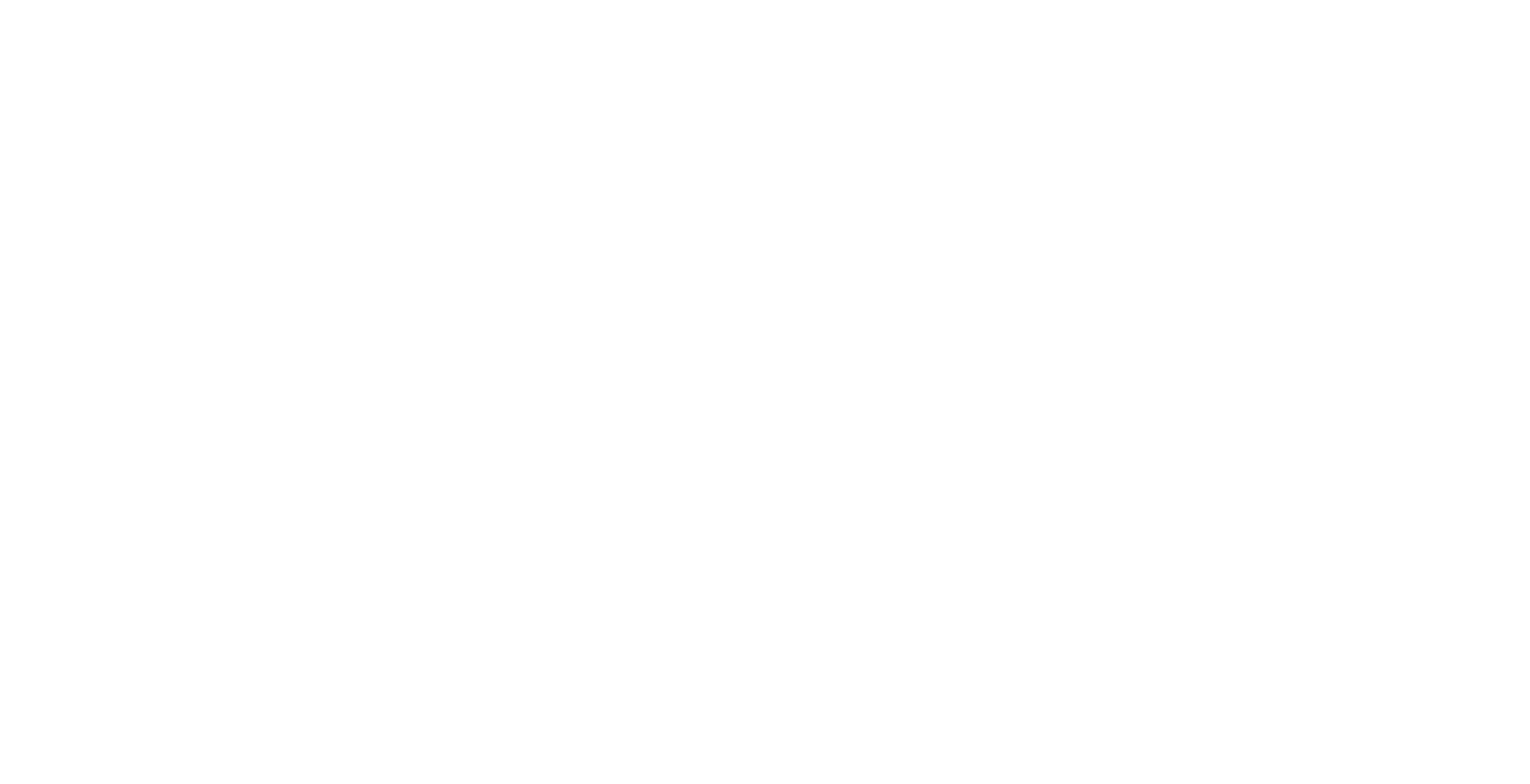
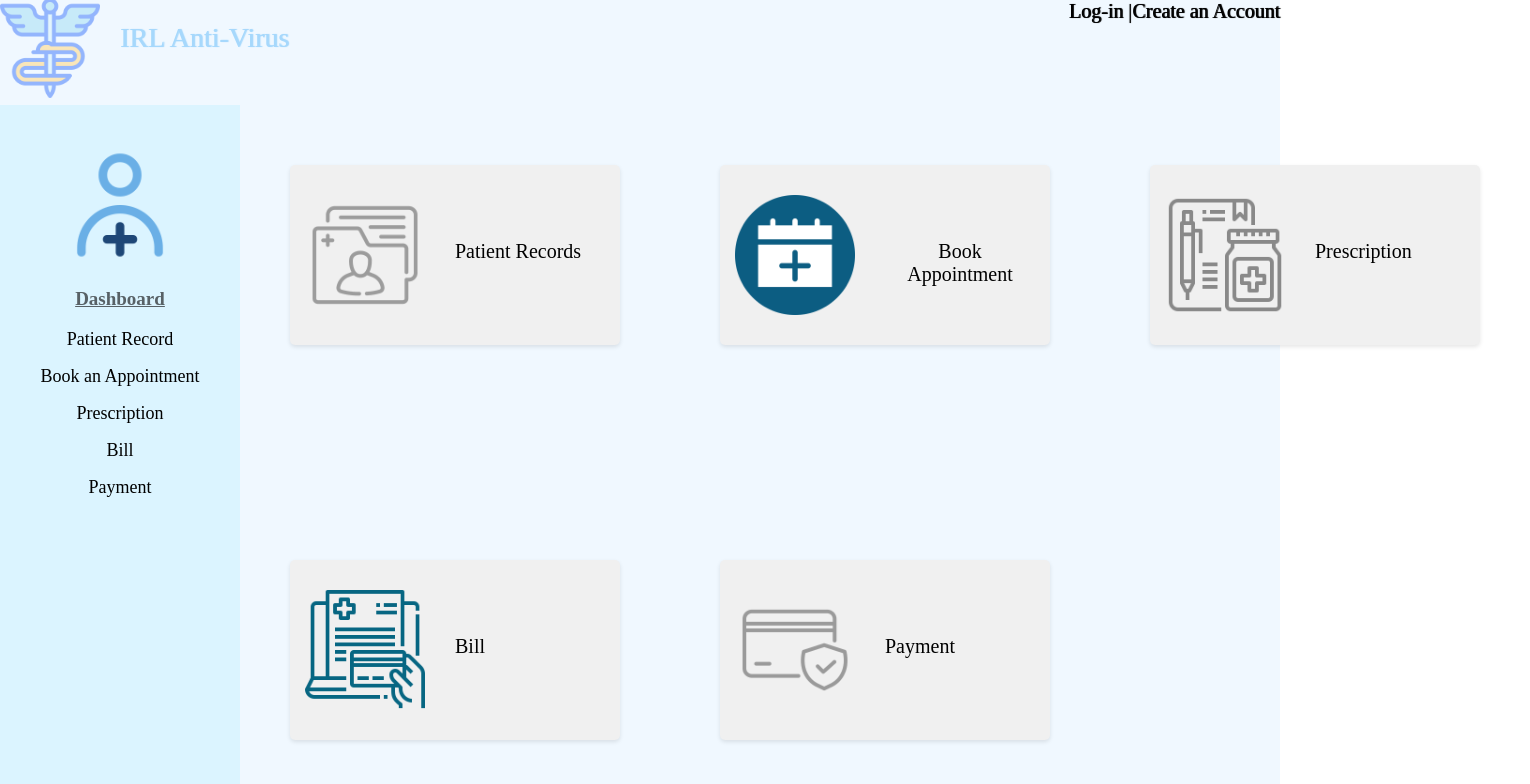
Before and after one commit to Zion2-6/Anti-Virus, a React (Create React App) app in the folder client/: page /dashboard-patient in a window 1280 px wide. Before the commit this address had no page. Shown: the top 784 px of the page, 1530 px wide, since content can reach past the window. Built offline with nearby package versions, Linux system fonts and the light colour scheme.

Commit message:
Patient Dashboard initial

```diff
--- a/client/src/App.js
+++ b/client/src/App.js
@@ -19,6 +19,8 @@
 import Patient_Record_View_R from "./components/Patient_Record_View_R";
 import Booking_View_D from "./components/Booking_View_D";
 import Booking_View_R from "./components/Booking_View_R";
+import Dashboard_P from './components/Dashboard_P';
+
 function App() {
   return (
     <div className="App">
@@ -42,6 +44,8 @@
         <Route path= "/dashboard-receptionist/patient-records/" element={<Patient_Record_View_R/>}/>
         <Route path= "/dashboard-doctor/appointments/" element={<Booking_View_D/>}/>
         <Route path= "/dashboard-receptionist/appointments/" element={<Booking_View_R/>}/>
+        <Route path= "/dashboard-patient" element={<Dashboard_P/>}/>
+
 
       </Routes>
     </div>
--- /dev/null
+++ b/client/src/components/Dashboard_P.jsx
@@ -0,0 +1,73 @@
+import React from "react";
+import { Link } from "react-router-dom";
+import caduceus from './pictures/caduceus.png';
+import patient_icon from './pictures/patient.png';
+import record_icon from './pictures/folder.png';
+import prescription_icon from './pictures/prescription.png';
+import bookapp_icon from './pictures/calendar.png';
+import bill_icon from './pictures/payment.png';
+import payment_icon from './pictures/payment-protection.png';
+import './Home.css'; // Make sure to import the updated CSS file
+import './Book_Appointment.css';
+
+const Dashboard_P = () => {
+    return (
+        <div className="home">
+            <div className="header">
+                <div className="left-section">
+                    <img className="symbol" src={caduceus} alt="Caduceus" />
+                    <a href="/"><span className="website-name">IRL Anti-Virus</span></a>
+                </div>
+                <div className="right-section">
+                    <Link className="shadowing" to="/login">Log-in</Link><span className="stick-shadow"> |</span>
+                    <Link className="shadowing" to="/signup">Create an Account</Link>
+                </div>
+            </div>
+            <div className="parent-container">
+                <div className="dashboard-container">
+                    <img className="dashboard-icon" src={patient_icon} alt="Dashboard Icon" />
+                    <p className="dashboard-header">Dashboard</p>
+                    <p><Link className="dashboard-link" to="/dashboard-patient/patient-record">Patient Record</Link></p>
+                    <p><Link className="dashboard-link" to="/dashboard-patient/book-appointment">Book an Appointment</Link></p>
+                    <p><Link className="dashboard-link" to="/dashboard-patient/prescription">Prescription</Link></p>
+                    <p><a className="dashboard-link" href="#">Bill</a></p>
+                    <p><a className="dashboard-link" href="#">Payment</a></p>
+                </div>
+                <div className="boxes-container">
+                    <div className="box">
+                        <Link to="/dashboard-patient/patient-record" className="box-content">
+                            <img className="box-image" src={record_icon} alt="Patient Records" />
+                            <div style={{  fontSize: '20px', marginTop: '60px', marginLeft: '30px' }}>Patient Records</div>
+                        </Link>
+                    </div>
+                    <div className="box">
+                        <Link to="/dashboard-patient/book-appointment/:user_id/:patient_id" className="box-content">
+                            <img className="box-image" src={bookapp_icon} alt="Box 1 Image" />
+                            <div style={{  fontSize: '20px', marginTop: '60px', marginLeft: '30px' }}>Book Appointment</div>
+                        </Link>
+                    </div>
+                    <div className="box">
+                        <Link to="/dashboard-patient/prescription/" className="box-content">
+                            <img className="box-image" src={prescription_icon} alt="Box 1 Image" />
+                            <div style={{  fontSize: '20px', marginTop: '60px', marginLeft: '30px' }}>Prescription</div>
+                        </Link>
+                    </div>
+                    <div className="box">
+                        <Link to="/dashboard-patient/" className="box-content">
+                            <img className="box-image" src={bill_icon} alt="Box 1 Image" />
+                            <div style={{  fontSize: '20px', marginTop: '60px', marginLeft: '30px' }}>Bill</div>
+                        </Link>
+                    </div>
+                    <div className="box">
+                        <Link to="/dashboard-patient/" className="box-content">
+                            <img className="box-image" src={payment_icon} alt="Box 1 Image" />
+                            <div style={{  fontSize: '20px', marginTop: '60px', marginLeft: '30px' }}>Payment</div>
+                        </Link>
+                    </div>
+                </div>
+            </div>
+        </div>
+    );
+};
+
+export default Dashboard_P;
--- a/client/src/components/Home.css
+++ b/client/src/components/Home.css
@@ -189,3 +189,33 @@
 .stick-shadow{
   text-shadow: 0px 0px 1px;
 }
+
+.boxes-container {
+  display: grid;
+  grid-template-columns: repeat(3, 1fr);
+  margin-top: 10px;
+}
+
+.boxes-container .box {
+  width: 300px;
+  height: 150px;
+  background-color: #f0f0f0;
+  padding: 15px;
+  border-radius: 5px;
+  box-shadow: 0 2px 4px rgba(0, 0, 0, 0.1);
+  margin: 50px;
+}
+
+.box-image {
+  width: 120px;
+  height: 120px;
+  display: flex;
+  flex-direction: row-reverse;
+  margin-top: 15px;
+}
+
+
+.box .box-content {
+  display: flex;
+  flex-direction: row;
+}
```
